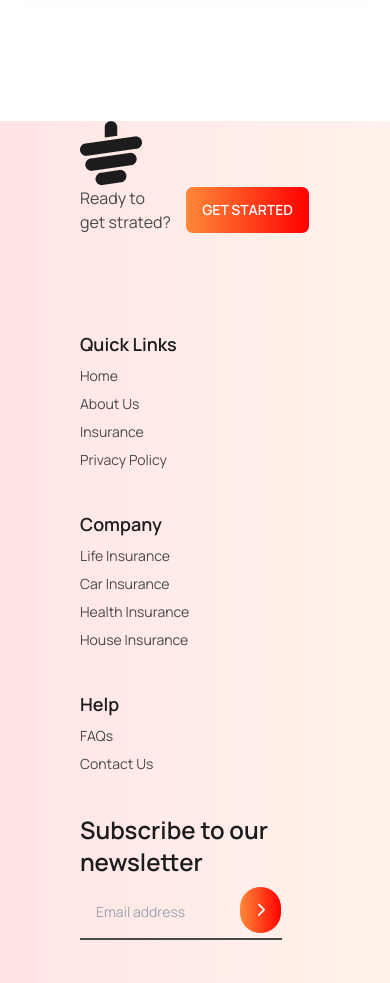
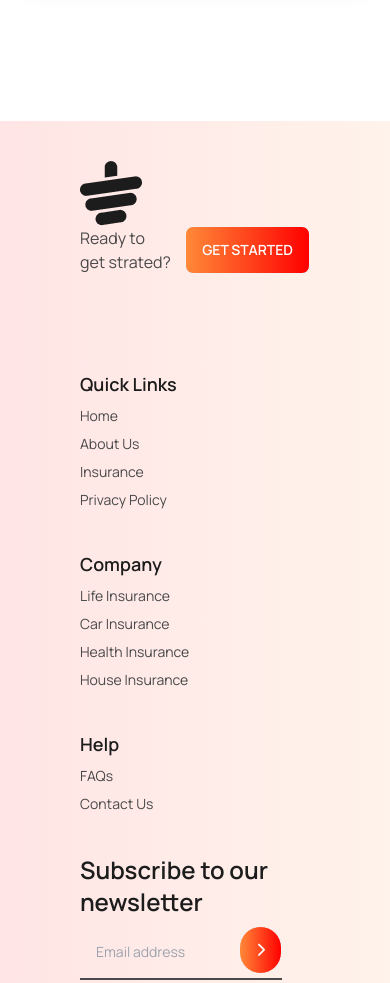
Before and after one commit to gmlincoln/tea-house-website, a plain HTML site: page index.html in a window 390 px wide. Shown: the part 8780-9763 px from the top of the page. Drawn offline with nearby package versions, Linux system fonts and the light colour scheme.

Commit message:
fully complete site

```diff
--- a/index.html
+++ b/index.html
@@ -273,7 +273,7 @@
     <!-- Main Section End -->
 
     <!-- Footer Section -->
-    <footer class="bg-gradient-to-r from-[#FF00001A] to-[#FF89381A] text-[#494949] px-20 text-base-content lg:py-32">
+    <footer class="bg-gradient-to-r from-[#FF00001A] to-[#FF89381A] text-[#494949] px-20 text-base-content py-10 lg:py-32">
       <div class="flex flex-col lg:flex-row justify-between mb-24">
         <div>
           <img src="images/cup.png" alt="">
```
